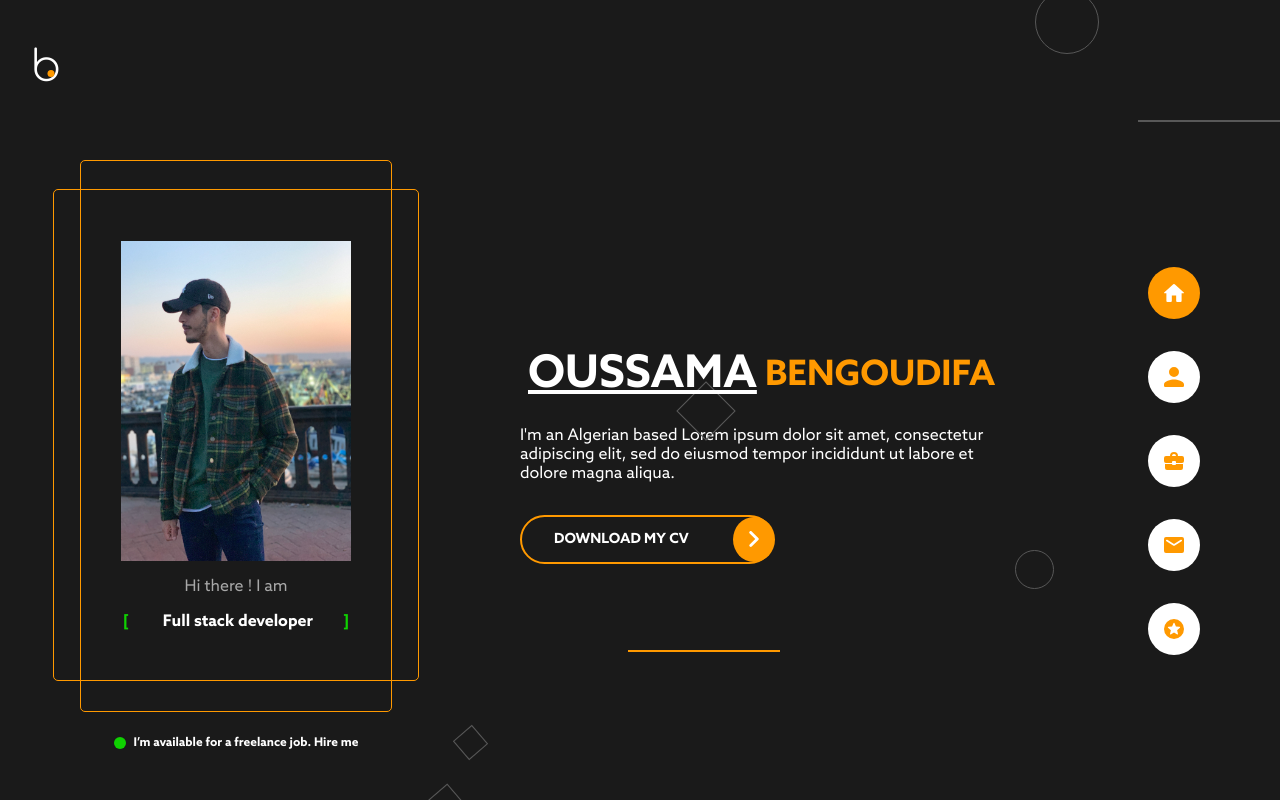
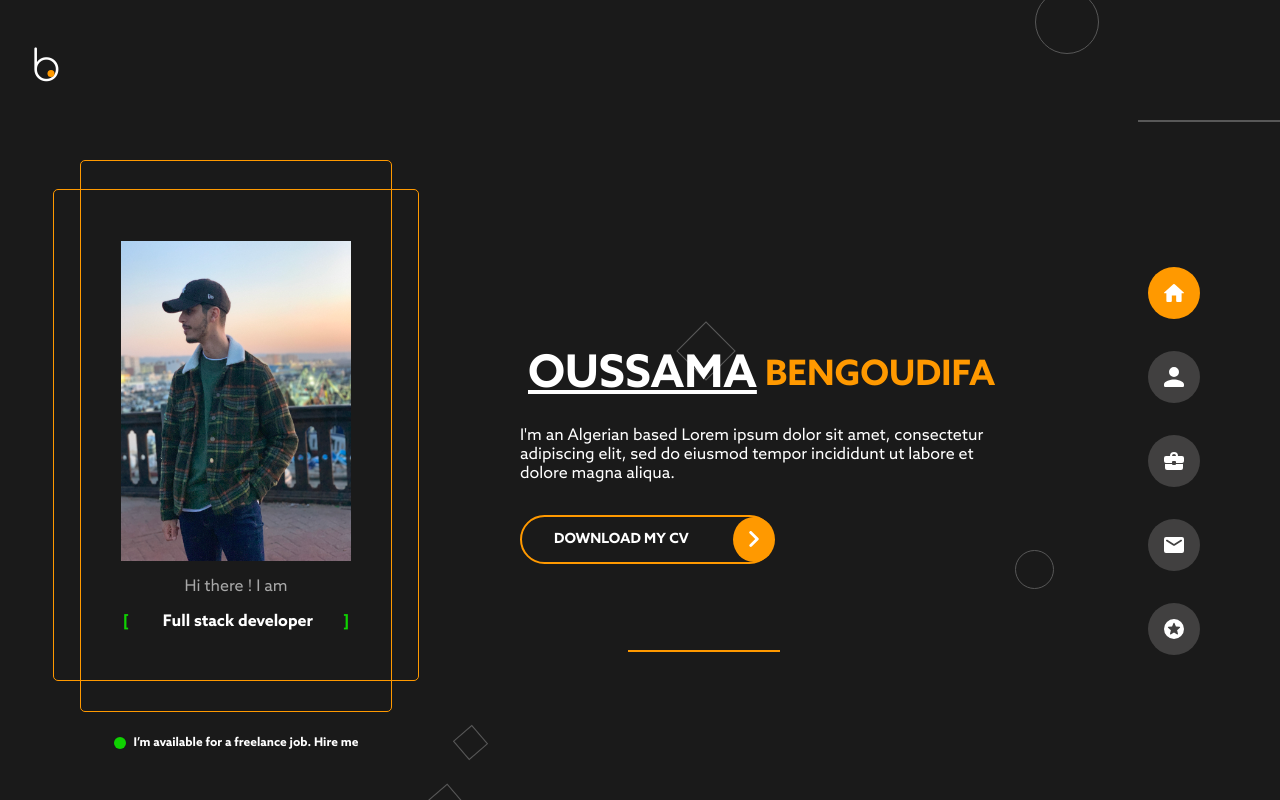
Before and after one commit to oussamabng/OussamaBengoudifaPortfolio, a React (Create React App) app: page / in a window 1280 px wide. Built offline with nearby package versions, Linux system fonts and the light colour scheme.

Commit message:
sidebar active item added

```diff
--- a/src/App.jsx
+++ b/src/App.jsx
@@ -3,9 +3,12 @@ import Home from "./components/Home/Home";
 import Logo from "./components/Logo/Logo";
 import Shape from "./components/Shape/Shape";
 import Sidebar from "./components/Sidebar/Sidebar";
+import About from "./components/About/About";
 
 
 const App = ()=>{
+  const [activeItem,setActiveItem] = useState('home');
+
   const [logoClass,setLogoClass] = useState(false);
   useEffect(() => {
     setInterval(() => {
@@ -18,16 +21,23 @@ const App = ()=>{
     <div className={logoClass?'portfolio move':'portfolio'}>
       <Logo animation={logoClass} />
       <div className={logoClass?'home opacity-1':'home opacity-0'}>
-        <Shape width={62} height={62} color={"#585858"} type="circle" degree={0} top={-10} right={400} animation  />
+       { activeItem === 'home' &&
+        (
+        <>
+         <Shape width={62} height={62} color={"#585858"} type="circle" degree={0} top={-10} right={400} animation  />
         <Shape width={37} height={37} color={"#585858"} type="circle" degree={0} top={550} right={500}  animation />
         <Shape width={150} height={0} color={"#585858"} type="line" degree={0} top={120} right={-10} animation />
         <Shape width={150} height={0} color={"#FF9900"} type="line" degree={0} top={650} right={500} />
-        <Shape width={40} height={40} color={"#585858"} type="square" degree={45 } top={390} right={960} animation />
+        <Shape width={40} height={40} color={"#585858"} type="square" degree={45 } top={330} right={960} animation />
         <Shape width={23} height={23} color={"#585858"} type="square-turn" degree={45} top={730} right={1240} animation  />
         <Shape width={78} height={78} color={"#585858"} type="square-turn" degree={45} top={800} right={1240} animation />
+        </>
+        )
+       }
         <div className="flex justify-between mt-10 items-center">
-          <Home />
-          <Sidebar />
+          { activeItem === 'home' && <Home /> }
+          { activeItem === 'user' && <About /> }
+          <Sidebar activeItem={activeItem} setActiveItem={setActiveItem} />
         </div>
       </div>
     </div>
--- /dev/null
+++ b/src/components/About/About.jsx
@@ -0,0 +1,6 @@
+import "./About.css";
+
+const About = ()=>{
+  return (<>test</>)
+}
+export default About;
--- a/src/components/Sidebar/Sidebar.css
+++ b/src/components/Sidebar/Sidebar.css
@@ -8,10 +8,12 @@
   background-color: var(--secondary-color);
 }
 .Sidebar > span{
+  position: relative;
+  z-index: 999;
   margin: 1rem 0;
   border-radius: 50%;
   padding: 1rem;
-  background-color: white;
+  background-color: #414040;
   display: flex;
   justify-content: center;
   align-items: center;
@@ -28,7 +30,7 @@
   height: 20px;
 }
 .Sidebar span svg path{
-  fill: var(--secondary-color);
+  fill: white;
 
 }
 .Sidebar  span.active svg path{
--- a/src/components/Sidebar/Sidebar.jsx
+++ b/src/components/Sidebar/Sidebar.jsx
@@ -6,24 +6,23 @@ import {ReactComponent as Mail} from "../../assets/icons/mail.svg";
 import {ReactComponent as Star} from "../../assets/icons/star.svg";
 
 
-
-
-const Sidebar = ()=>{
+const Sidebar = (props)=>{
+  const {activeItem,setActiveItem} = props;
   return(
     <div className="Sidebar mx-4">
-      <span className="active">
+      <span onClick={()=>setActiveItem('home')} className={activeItem==='home'?'active':''}>
         <Home />
       </span>
-      <span>
+      <span onClick={()=>setActiveItem('user')} className={activeItem==='user'?'active':''}>
         <User />
       </span>
-      <span>
+      <span onClick={()=>setActiveItem('bag')} className={activeItem==='bag'?'active':''}>
         <Bag />
       </span>
-      <span>
+      <span onClick={()=>setActiveItem('mail')} className={activeItem==='mail'?'active':''}>
         <Mail />
       </span>
-      <span>
+      <span onClick={()=>setActiveItem('star')} className={activeItem==='star'?'active':''}>
         <Star />
       </span>
     </div>
```
Also changed, not shown: src/components/About/About.css (added).
